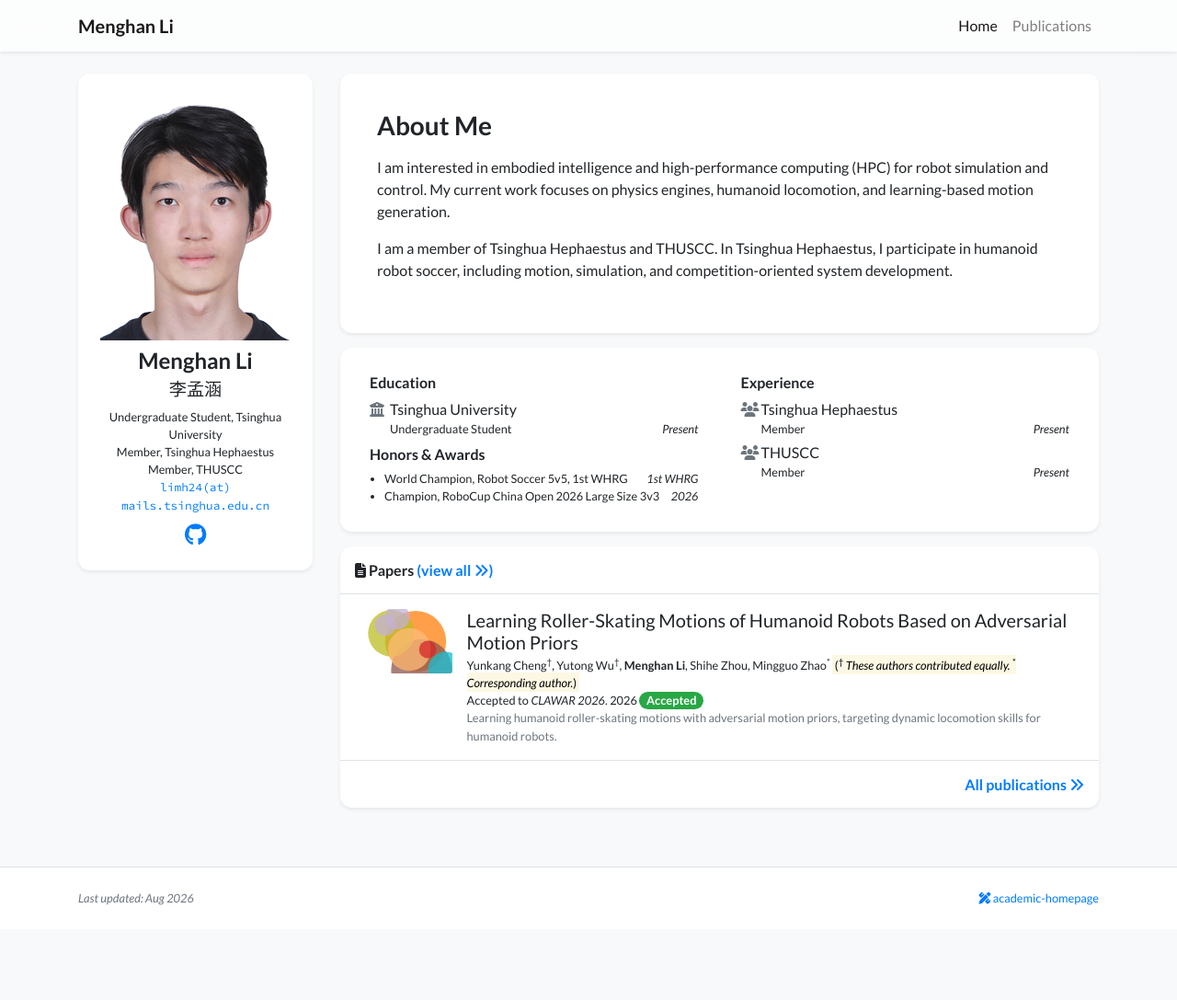
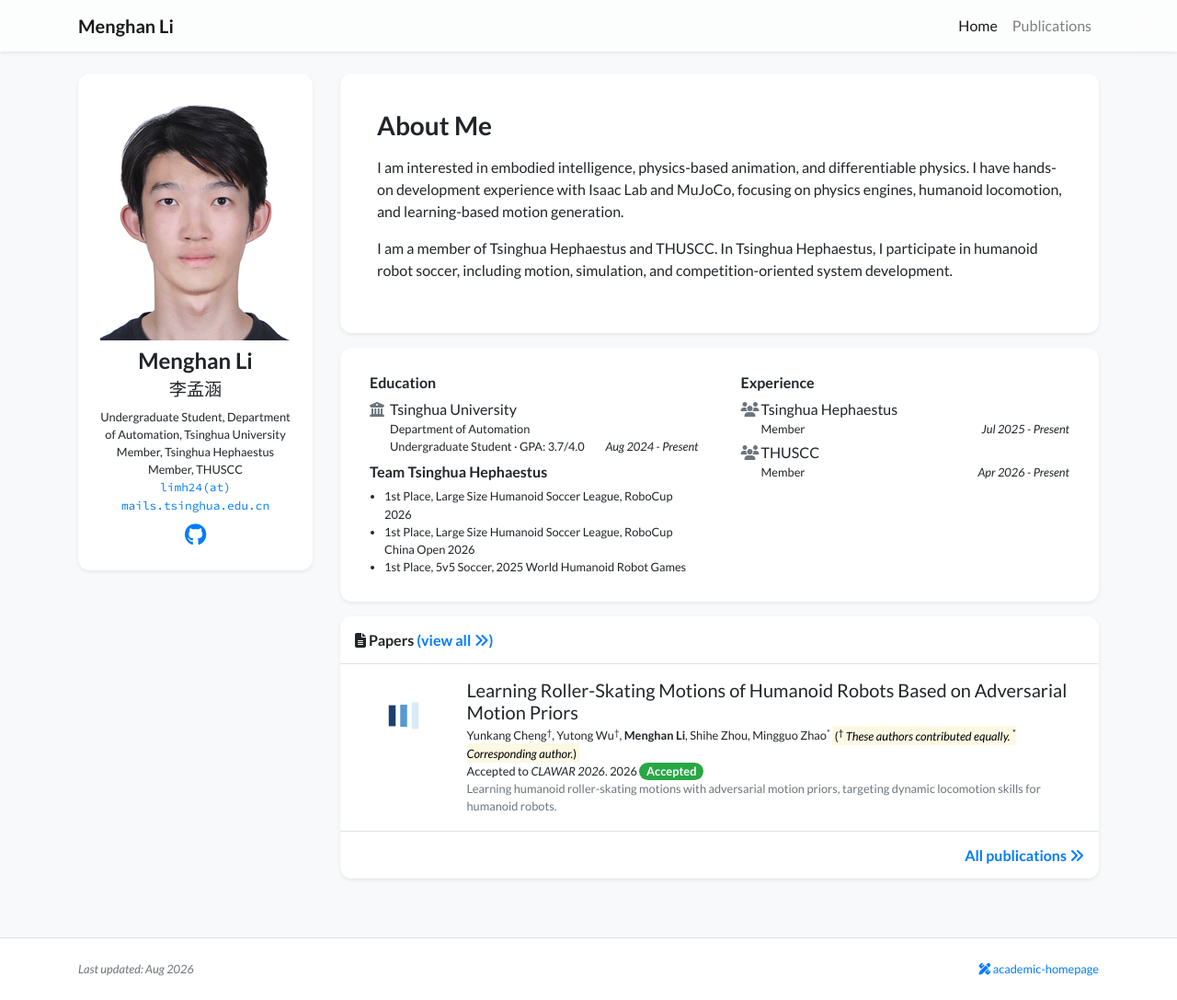
Before and after one commit to zgdllt/zgdllt.github.io, a Jekyll site: the page built from index.html, in a window 1280 px wide and 1087 px high. Shown: the whole window at 92% size. Built offline with Jekyll 4.4.1, drawn with Linux system fonts in a browser that asks for light colours; nearby versions of some CDN libraries; a style sheet for code colours, icons or effects is not loaded.

Commit message:
更新个人信息、竞赛荣誉与论文封面

```diff
--- a/_data/profile.yml
+++ b/_data/profile.yml
@@ -3,7 +3,7 @@ secondary_name: "李孟涵"
 navbar_name: "Menghan Li"
 
 positions:
-- name: Undergraduate Student, Tsinghua University
+- name: Undergraduate Student, Department of Automation, Tsinghua University
 - name: Member, Tsinghua Hephaestus
 - name: Member, THUSCC
 
@@ -22,8 +22,9 @@ github: zgdllt
 short_bio_text_justify: false
 short_bio: >-
   <p>
-    I am interested in embodied intelligence and high-performance computing (HPC) for robot simulation and control.
-    My current work focuses on physics engines, humanoid locomotion, and learning-based motion generation.
+    I am interested in embodied intelligence, physics-based animation, and differentiable physics.
+    I have hands-on development experience with Isaac Lab and MuJoCo, focusing on physics engines,
+    humanoid locomotion, and learning-based motion generation.
   </p>
   <p>
     I am a member of Tsinghua Hephaestus and THUSCC. In Tsinghua Hephaestus, I participate in humanoid robot soccer,
@@ -36,20 +37,21 @@ portrait_caption: >-
 
 education:
 - name: Tsinghua University
+  dept: Department of Automation
   position: >-
-    Undergraduate Student
-  date: Present
+    Undergraduate Student · GPA: 3.7/4.0
+  date: Aug 2024 - Present
 
 experience:
 - name: Tsinghua Hephaestus
   position: Member
-  date: Present
+  date: Jul 2025 - Present
 - name: THUSCC
   position: Member
-  date: Present
+  date: Apr 2026 - Present
 
+awards_title: Team Tsinghua Hephaestus
 awards:
-- name: World Champion, Robot Soccer 5v5, 1st WHRG
-  date: 1st WHRG
-- name: Champion, RoboCup China Open 2026 Large Size 3v3
-  date: 2026
+- name: 1st Place, Large Size Humanoid Soccer League, RoboCup 2026
+- name: 1st Place, Large Size Humanoid Soccer League, RoboCup China Open 2026
+- name: 1st Place, 5v5 Soccer, 2025 World Humanoid Robot Games
--- a/_includes/widgets/experience_card.html
+++ b/_includes/widgets/experience_card.html
@@ -60,13 +60,15 @@
                     {% if site.data.profile.awards %}
                     <div class="col-lg-6">
                         <div class="mx-2 my-1">
-                            <h6>Honors & Awards</h6>
+                            <h6>{{ site.data.profile.awards_title | default: "Honors & Awards" }}</h6>
                             <ul class="list small pl-3 mb-1">
                                 {% for item in site.data.profile.awards %}
                                 <li>
                                     <div class="d-flex flex-column flex-sm-row">
                                         <div>{{ item.name }}</div>
+                                        {% if item.date %}
                                         <div class="ml-sm-auto mt-sm-auto no-break"><em>{{ item.date }}</em></div>
+                                        {% endif %}
                                     </div>
                                 </li>
                                 {% endfor %}
```
Also changed, not shown: _publications/2026/roller-skating-amp.md (+1 -0 lines), 1 other file.
